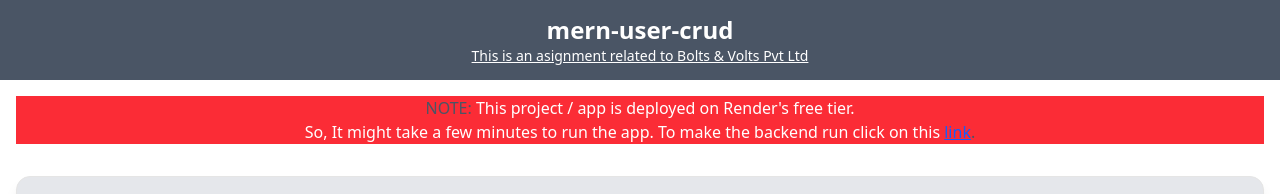
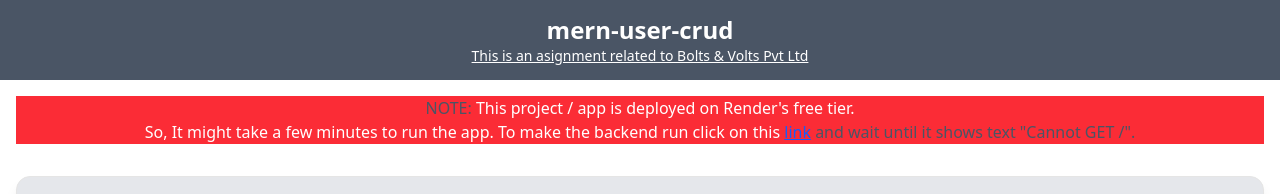
Before and after one commit to alimunfed17/mern-user-crud, a React (Vite) app in the folder client/: page / in a window 1280 px wide. Shown: the top 194 px of the page. Built offline with nearby package versions, Linux system fonts and the light colour scheme; no server answers.

Commit message:
docs: ehance the note

```diff
--- a/client/src/components/Common/Layout.tsx
+++ b/client/src/components/Common/Layout.tsx
@@ -36,7 +36,7 @@ const Layout: React.FC<LayoutProps> = ({ children }) => {
       </div>
 
       <main className="flex-1 pt-24 overflow-auto container mx-auto px-4">
-      <p className='text-center bg-red-500 text-gray-600'>NOTE: <span className='text-white'>This project / app is deployed on Render's free tier. <br/>So, It might take a few minutes to run the app. To make the backend run click on this </span><a className='text-blue-600 underline' href="https://mern-user-crud.onrender.com/">link</a>.</p>
+      <p className='text-center bg-red-500 text-gray-600'>NOTE: <span className='text-white'>This project / app is deployed on Render's free tier. <br/>So, It might take a few minutes to run the app. To make the backend run click on this </span><a className='text-blue-600 underline' href="https://mern-user-crud.onrender.com/" target="_blank">link</a> and wait until it shows text "Cannot GET /".</p>
         {children}
       </main>
     </div>
```
